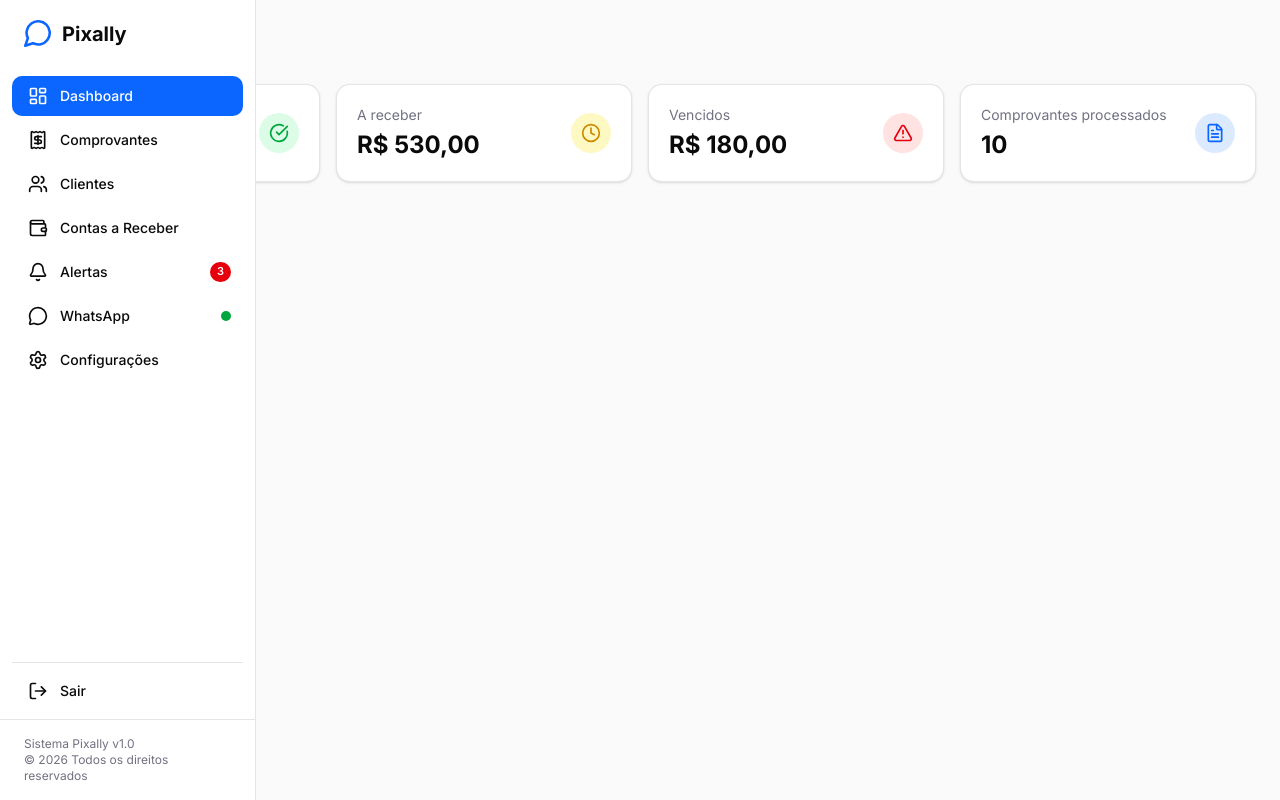
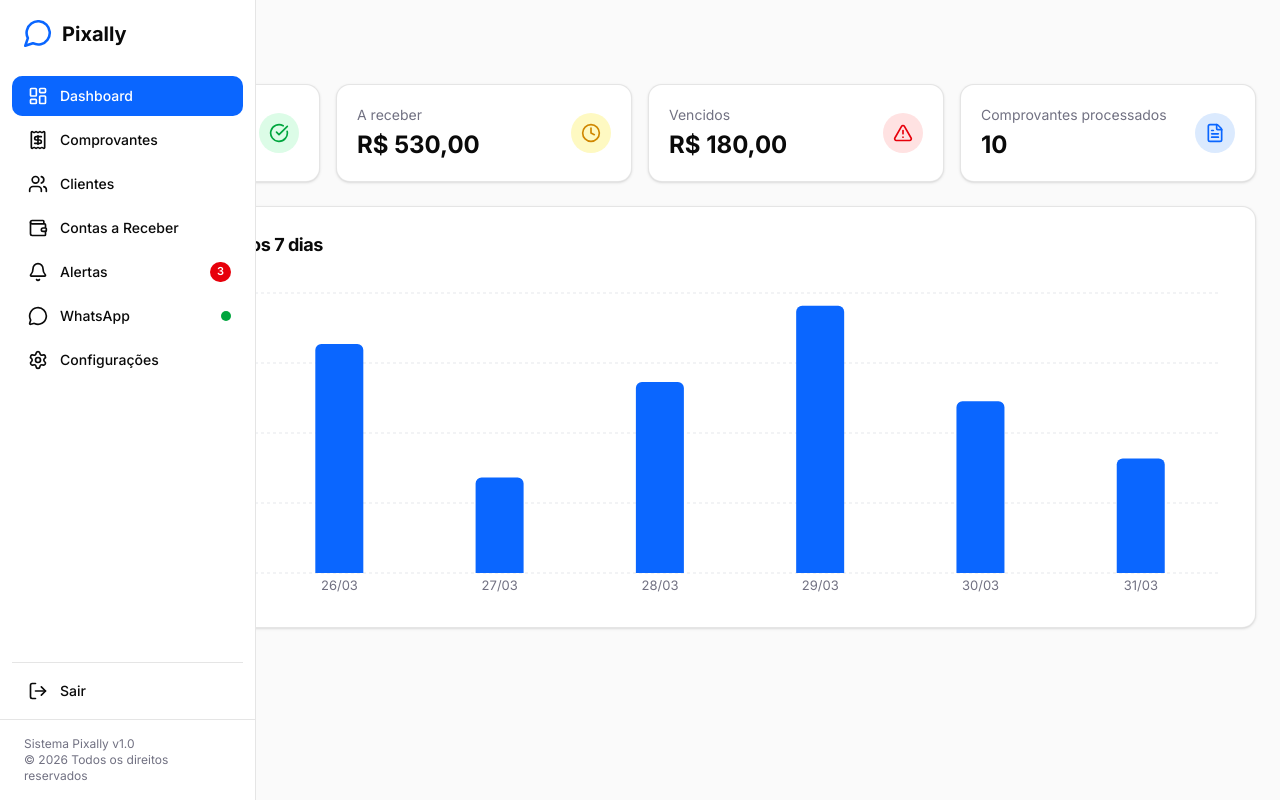
Before and after one commit to pixally-app/pixally-frontend, a Next.js app: page /dashboard in a window 1280 px wide. Both pictures are taken after a click on the button "Toggle sidebar". Built offline with nearby package versions, Linux system fonts and the light colour scheme.

Commit message:
feat: add receipts bar chart for last 7 days

```diff
--- a/package.json
+++ b/package.json
@@ -25,6 +25,7 @@
     "react-dom": "19.2.4",
     "react-hook-form": "^7.72.0",
     "react-imask": "^7.6.1",
+    "recharts": "^3.8.1",
     "sonner": "^2.0.7",
     "tailwind-merge": "^3.5.0",
     "zod": "^4.3.6"
--- a/src/app/(main)/dashboard/page.tsx
+++ b/src/app/(main)/dashboard/page.tsx
@@ -1,10 +1,11 @@
-import { Card } from "@/components/ui/card";
+import { Card, CardContent, CardHeader, CardTitle } from "@/components/ui/card";
 import {
   CircleCheckBig,
   Clock,
   AlertTriangle,
   FileText,
 } from "lucide-react";
+import { ReceiptsChart } from "@/components/dashboard/receipts-chart";
 
 const summaryCards = [
   {
@@ -38,7 +39,10 @@ export default function DashboardPage() {
     <div className="space-y-6">
       <div className="grid grid-cols-1 sm:grid-cols-2 xl:grid-cols-4 gap-4">
         {summaryCards.map((card) => (
-          <Card key={card.label} className="flex items-center justify-between p-5 transition-all duration-300 hover:-translate-y-1.5 hover:shadow-lg cursor-pointer">
+          <Card
+            key={card.label}
+            className="flex items-center justify-between p-5 transition-all duration-300 hover:-translate-y-1.5 hover:shadow-lg cursor-pointer"
+          >
             <div className="space-y-1">
               <p className="text-sm text-muted-foreground">{card.label}</p>
               <p className="text-2xl font-bold">{card.value}</p>
@@ -49,6 +53,17 @@ export default function DashboardPage() {
           </Card>
         ))}
       </div>
+
+      <Card>
+        <CardHeader>
+          <CardTitle className="text-lg font-bold">
+            Recebimentos dos últimos 7 dias
+          </CardTitle>
+        </CardHeader>
+        <CardContent>
+          <ReceiptsChart />
+        </CardContent>
+      </Card>
     </div>
   );
 }
--- /dev/null
+++ b/src/components/dashboard/receipts-chart.tsx
@@ -0,0 +1,60 @@
+"use client";
+
+import {
+  BarChart,
+  Bar,
+  XAxis,
+  YAxis,
+  CartesianGrid,
+  Tooltip,
+  ResponsiveContainer,
+} from "recharts";
+
+const data = [
+  { date: "25/03", valor: 1200 },
+  { date: "26/03", valor: 1800 },
+  { date: "27/03", valor: 750 },
+  { date: "28/03", valor: 1500 },
+  { date: "29/03", valor: 2100 },
+  { date: "30/03", valor: 1350 },
+  { date: "31/03", valor: 900 },
+];
+
+export function ReceiptsChart() {
+  return (
+    <ResponsiveContainer width="100%" height={320}>
+      <BarChart data={data} margin={{ top: 10, right: 10, left: -10, bottom: 0 }}>
+        <CartesianGrid strokeDasharray="3 3" vertical={false} stroke="#e5e7eb" />
+        <XAxis
+          dataKey="date"
+          axisLine={false}
+          tickLine={false}
+          tick={{ fill: "#717182", fontSize: 13 }}
+        />
+        <YAxis
+          axisLine={false}
+          tickLine={false}
+          tick={{ fill: "#717182", fontSize: 13 }}
+        />
+        <Tooltip
+          cursor={{ fill: "rgba(10, 102, 255, 0.05)" }}
+          contentStyle={{
+            borderRadius: "8px",
+            border: "1px solid #e5e7eb",
+            boxShadow: "0 2px 8px rgba(0,0,0,0.08)",
+          }}
+          formatter={(value) => [
+            `R$ ${Number(value).toLocaleString("pt-BR", { minimumFractionDigits: 2 })}`,
+            "Recebido",
+          ]}
+        />
+        <Bar
+          dataKey="valor"
+          fill="#0A66FF"
+          radius={[6, 6, 0, 0]}
+          maxBarSize={48}
+        />
+      </BarChart>
+    </ResponsiveContainer>
+  );
+}
```
Also changed, not shown: 1 other file (tests, documents, lock files or other folders).
